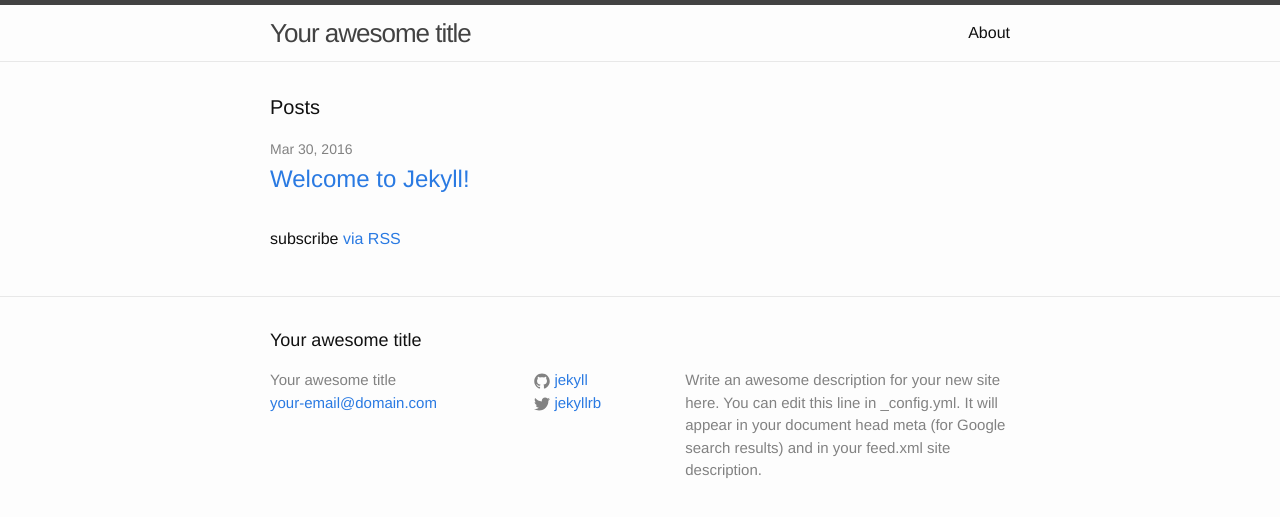
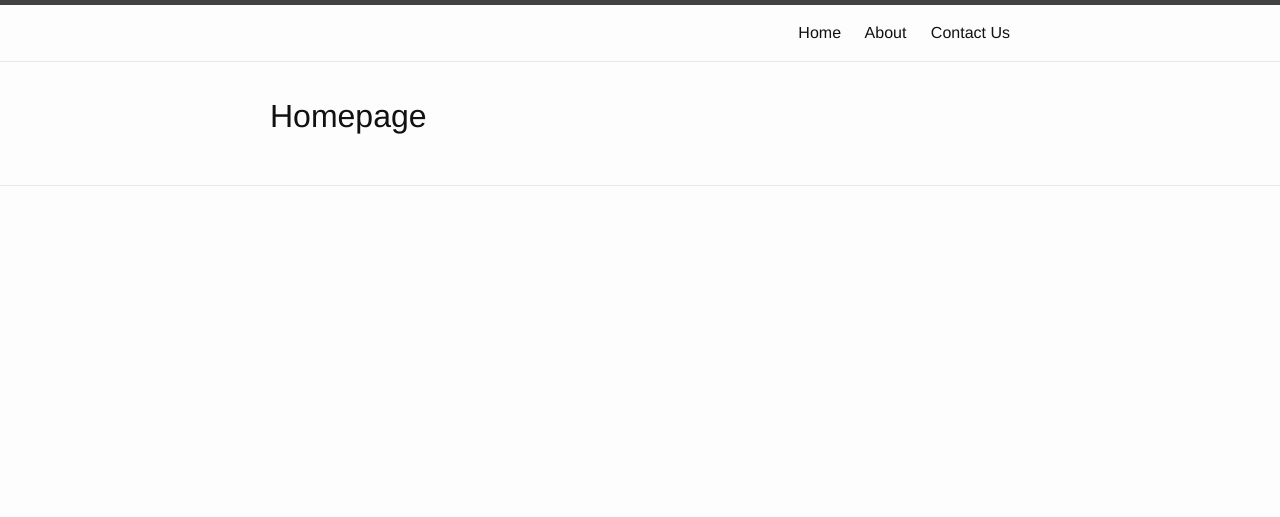
Before and after one commit to Dinsmore/dinsmore.github.io, a Jekyll site: the page built from index.html, in a window 1280 px wide. Shown: the top 517 px of the page. Built offline with Jekyll 4.4.1, drawn with Linux system fonts in a browser that asks for light colours.

Commit message:
Initial clean up and setup of Jekyll site

```diff
--- a/_config.yml
+++ b/_config.yml
@@ -6,16 +6,16 @@
 # 'jekyll serve'. If you change this file, please restart the server process.
 
 # Site settings
-title: Your awesome title
-email: your-email@domain.com
+title: David Dinsmore Designer/Developer
+email: yo@email.com
 description: > # this means to ignore newlines until "baseurl:"
-  Write an awesome description for your new site here. You can edit this
-  line in _config.yml. It will appear in your document head meta (for
-  Google search results) and in your feed.xml site description.
+  David Dinsmore is a digital designer and front-end developer who believes web applications should be as fast as they are beautiful.
 baseurl: "" # the subpath of your site, e.g. /blog
-url: "http://yourdomain.com" # the base hostname & protocol for your site
-twitter_username: jekyllrb
-github_username:  jekyll
+url: "http://ddinsmore.com" # the base hostname & protocol for your site
+github_username:  dinsmore
+include: ["_pages"]
+permalink: /:title/
+
 
 # Build settings
 markdown: kramdown
--- a/_includes/footer.html
+++ b/_includes/footer.html
@@ -1,38 +1,5 @@
 <footer class="site-footer">
-
   <div class="wrapper">
 
-    <h2 class="footer-heading">{{ site.title }}</h2>
-
-    <div class="footer-col-wrapper">
-      <div class="footer-col footer-col-1">
-        <ul class="contact-list">
-          <li>{{ site.title }}</li>
-          <li><a href="mailto:{{ site.email }}">{{ site.email }}</a></li>
-        </ul>
-      </div>
-
-      <div class="footer-col footer-col-2">
-        <ul class="social-media-list">
-          {% if site.github_username %}
-          <li>
-            {% include icon-github.html username=site.github_username %}
-          </li>
-          {% endif %}
-
-          {% if site.twitter_username %}
-          <li>
-            {% include icon-twitter.html username=site.twitter_username %}
-          </li>
-          {% endif %}
-        </ul>
-      </div>
-
-      <div class="footer-col footer-col-3">
-        <p>{{ site.description }}</p>
-      </div>
-    </div>
-
   </div>
-
 </footer>
--- a/_includes/header.html
+++ b/_includes/header.html
@@ -1,27 +1,9 @@
 <header class="site-header">
-
   <div class="wrapper">
-
-    <a class="site-title" href="{{ site.baseurl }}/">{{ site.title }}</a>
-
     <nav class="site-nav">
-      <a href="#" class="menu-icon">
-        <svg viewBox="0 0 18 15">
-          <path fill="#424242" d="M18,1.484c0,0.82-0.665,1.484-1.484,1.484H1.484C0.665,2.969,0,2.304,0,1.484l0,0C0,0.665,0.665,0,1.484,0 h15.031C17.335,0,18,0.665,18,1.484L18,1.484z"/>
-          <path fill="#424242" d="M18,7.516C18,8.335,17.335,9,16.516,9H1.484C0.665,9,0,8.335,0,7.516l0,0c0-0.82,0.665-1.484,1.484-1.484 h15.031C17.335,6.031,18,6.696,18,7.516L18,7.516z"/>
-          <path fill="#424242" d="M18,13.516C18,14.335,17.335,15,16.516,15H1.484C0.665,15,0,14.335,0,13.516l0,0 c0-0.82,0.665-1.484,1.484-1.484h15.031C17.335,12.031,18,12.696,18,13.516L18,13.516z"/>
-        </svg>
-      </a>
-
-      <div class="trigger">
-        {% for my_page in site.pages %}
-          {% if my_page.title %}
-          <a class="page-link" href="{{ my_page.url | prepend: site.baseurl }}">{{ my_page.title }}</a>
-          {% endif %}
-        {% endfor %}
-      </div>
+      <a class="page-link" href="/">Home</a>
+      <a class="page-link" href="/about">About</a>
+      <a class="page-link" href="/contact">Contact Us</a>
     </nav>
-
   </div>
-
 </header>
--- a/_includes/icon-github.html
+++ /dev/null
@@ -1 +0,0 @@
-<a href="https://github.com/{{ include.username }}"><span class="icon icon--github">{% include icon-github.svg %}</span><span class="username">{{ include.username }}</span></a>
--- a/_includes/icon-twitter.html
+++ /dev/null
@@ -1 +0,0 @@
-<a href="https://twitter.com/{{ include.username }}"><span class="icon icon--twitter">{% include icon-twitter.svg %}</span><span class="username">{{ include.username }}</span></a>
--- a/index.html
+++ b/index.html
@@ -1,23 +1,6 @@
 ---
 layout: default
 ---
-
 <div class="home">
-
-  <h1 class="page-heading">Posts</h1>
-
-  <ul class="post-list">
-    {% for post in site.posts %}
-      <li>
-        <span class="post-meta">{{ post.date | date: "%b %-d, %Y" }}</span>
-
-        <h2>
-          <a class="post-link" href="{{ post.url | prepend: site.baseurl }}">{{ post.title }}</a>
-        </h2>
-      </li>
-    {% endfor %}
-  </ul>
-
-  <p class="rss-subscribe">subscribe <a href="{{ "/feed.xml" | prepend: site.baseurl }}">via RSS</a></p>
-
+  <h1>Homepage</h1>
 </div>
```
Also changed, not shown: _pages/about/index.html (added, +7 -0 lines), _pages/contact/index.html (added, +7 -0 lines), _posts/2016-03-29-welcome-to-jekyll.markdown (deleted, +0 -25 lines), about.md (deleted, +0 -15 lines), _includes/icon-github.svg (deleted), _includes/icon-twitter.svg (deleted).
